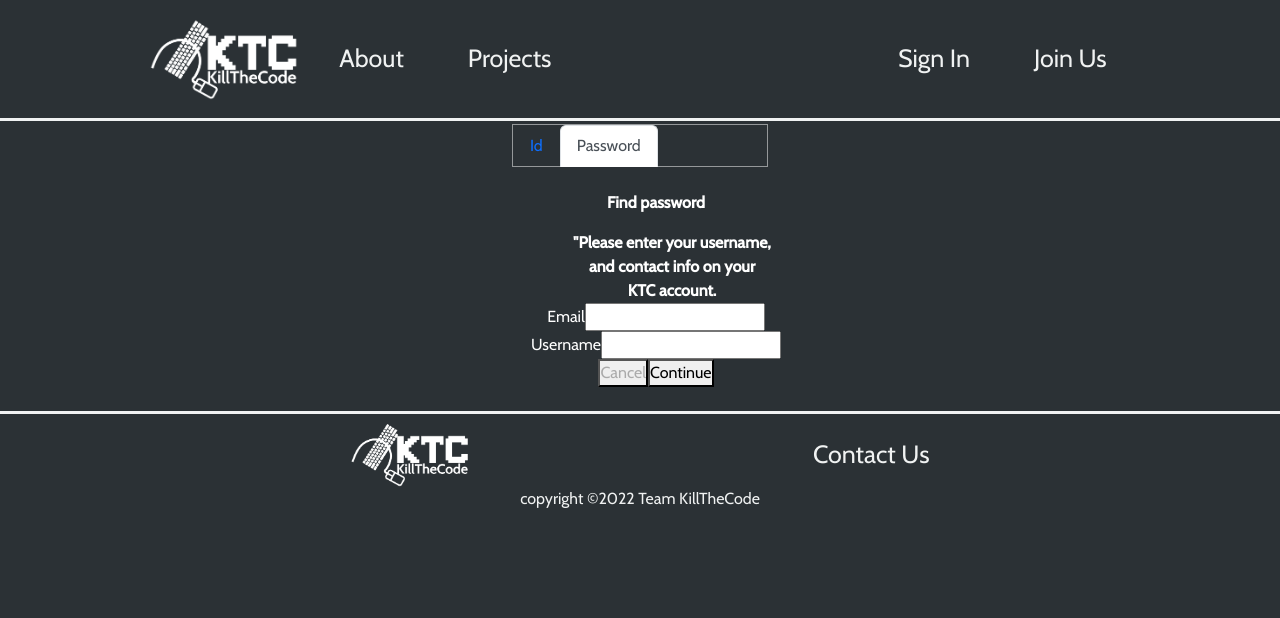
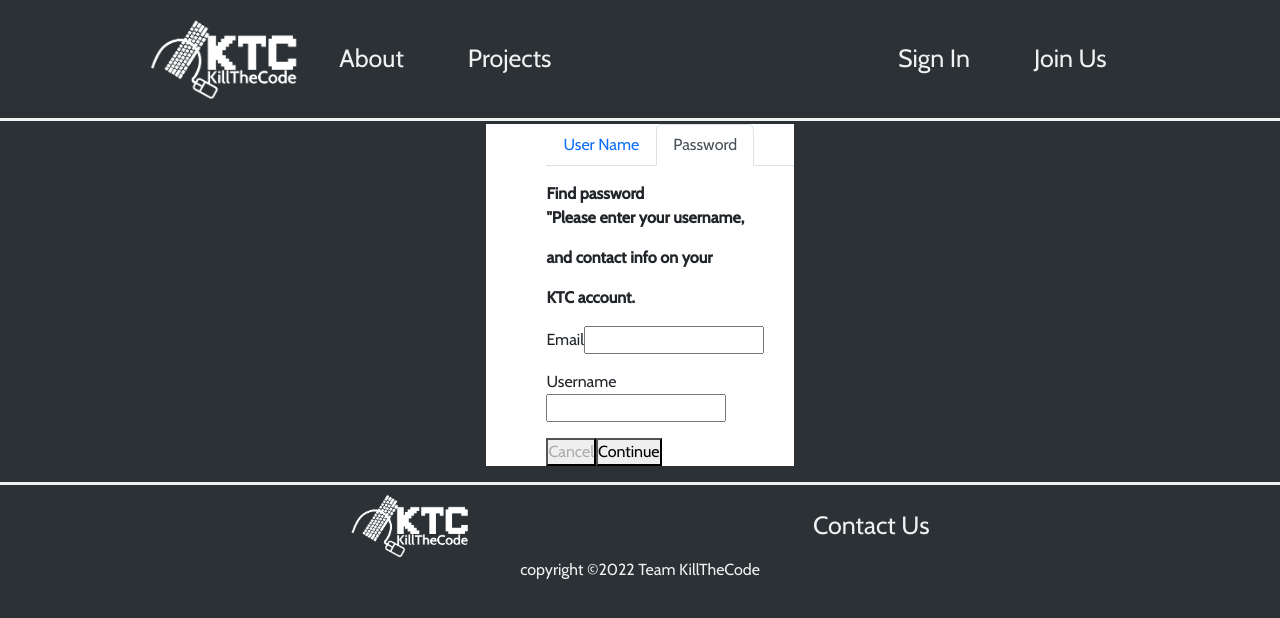
Before and after one commit to Jonghan-park/KillTheCode, a React (Create React App) app in the folder frontend/: page /forgotPassword in a window 1280 px wide. Shown: the top 618 px of the page. Built offline with nearby package versions, Linux system fonts and the light colour scheme.

Commit message:
forgot css 11/02

```diff
--- a/frontend/src/components/SignIn/SignIn.js
+++ b/frontend/src/components/SignIn/SignIn.js
@@ -14,7 +14,7 @@ function SignIn() {
   };
 
   const { isId, setIsId } = useContext(IdThemeContext);
-  console.log(isId + "singin");
+
   return (
     <>
       <div className="container">
--- a/frontend/src/components/forgotPassWord/ForgotPassWord.css
+++ b/frontend/src/components/forgotPassWord/ForgotPassWord.css
@@ -1,21 +1,8 @@
-.tabBody {
-  color: white;
-  display: flex;
+.test {
+  background-color: white;
+  margin: 3px 38%;
+  align-items: center;
+  padding-left: 60px;
 
   align-items: center;
-  margin: 0;
-  padding: 8px 12px;
-  list-style: none;
-  text-align: center;
 }
-.ulpanel {
-  list-style: none;
-}
-
-.tabsCss {
-  display: flex;
-
-  align-items: center;
-  margin: 3px 40%;
-  border: 1px solid rgba(255, 255, 255, 0.5);
-}
--- a/frontend/src/components/forgotPassWord/ForgotPassWord.js
+++ b/frontend/src/components/forgotPassWord/ForgotPassWord.js
@@ -3,79 +3,76 @@ import { Link } from "react-router-dom";
 import { IdThemeContext } from "../../context/IdThemeContext";
 import "./ForgotPassWord.css";
 import { useContext } from "react";
+
+import Container from "react-bootstrap/Container";
+
 export default function Forgot() {
   const { isId } = useContext(IdThemeContext);
 
   return (
     <>
+      <div className="test">
         <Tabs
           defaultActiveKey={isId === "Id" ? "id" : "password"}
-        className="mb-3 tabsCss "
+          className="mb-3  "
         >
-        <Tab eventKey="id" title="Id" className="tabBody ">
-          <ul>
+          <Tab eventKey="id" title="User Name">
+            <div>
               <strong>Find UserName</strong>
-          </ul>
-          <ul className="ulpanel">
-            <li>
-              <ul className="ulpanel">
+            </div>
+            <div>
               <strong>
-                  <li>"Please enter your name,</li>
-                  <li>birthday, someting</li>
-                  <li>on your *** account "</li>
+                <p>"Please enter your name,</p>
+                <p>birthday, someting</p>
+                <p>on your *** account "</p>
               </strong>
-              </ul>
-            </li>
 
-            <li>
+              <p>
                 Email
                 <input type="box"></input>
-            </li>
-            <li>
+              </p>
+              <p>
                 <button type="submit">
                   <Link to="/signin"> Cancel</Link>
                 </button>
                 <button type="submit">
                   <span>Continue</span>
                 </button>
-            </li>
-          </ul>
+              </p>
+            </div>
           </Tab>
 
-        <Tab eventKey="password" title="Password" className="tabBody ">
-          <ul>
+          <Tab eventKey="password" title="Password">
+            <div>
               <strong>Find password</strong>
-          </ul>
-          <ul className="ulpanel">
-            <li>
-              <ul className="ulpanel">
+            </div>
+            <div>
               <strong>
-                  <li>"Please enter your username,</li>
-                  <li>and contact info on your</li>
-                  <li>KTC account.</li>
+                <p>"Please enter your username,</p>
+                <p>and contact info on your</p>
+                <p>KTC account.</p>
               </strong>
-              </ul>
-            </li>
 
-            <li>
+              <p>
                 Email
                 <input type="box"></input>
-            </li>
-            <li>
+              </p>
+              <p>
                 Username
                 <input type="box"></input>
-            </li>
-            <li>
+              </p>
+              <p>
                 <button type="submit">
                   <Link to="/signin"> Cancel</Link>
                 </button>
                 <button type="submit">
                   <span>Continue</span>
                 </button>
-            </li>
-          </ul>
+              </p>
+            </div>
           </Tab>
         </Tabs>
+      </div>
     </>
   );
 }
```
Lines whose indentation alone changed are shown as unchanged.
